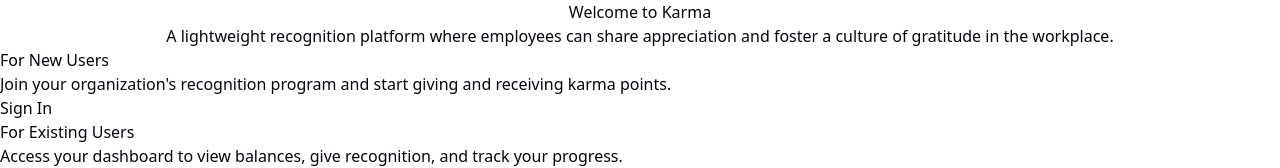
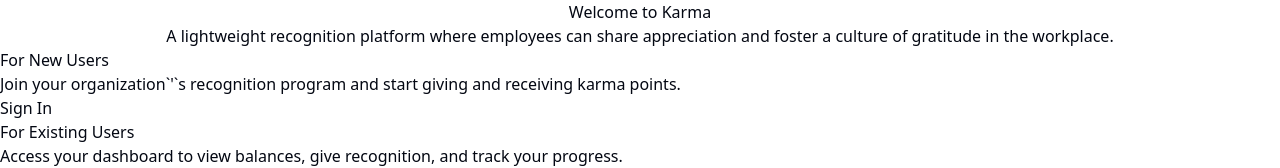
Before and after one commit to rohanshahdesign/karma, a Next.js app: page / in a window 1280 px wide. Shown: the top 168 px of the page. Built offline with nearby package versions, Linux system fonts and the light colour scheme.

Commit message:
Fixing apos issue

```diff
--- a/src/app/page.tsx
+++ b/src/app/page.tsx
@@ -1,4 +1,4 @@
-import Link from "next/link";
+import Link from 'next/link';
 
 export default function Home() {
   return (
@@ -9,8 +9,8 @@ export default function Home() {
             Welcome to Karma
           </h1>
           <p className="text-xl text-gray-600 mb-8 max-w-2xl mx-auto">
-            A lightweight recognition platform where employees can share appreciation
-            and foster a culture of gratitude in the workplace.
+            A lightweight recognition platform where employees can share
+            appreciation and foster a culture of gratitude in the workplace.
           </p>
         </div>
 
@@ -20,7 +20,8 @@ export default function Home() {
               For New Users
             </h2>
             <p className="text-gray-600 mb-6">
-              Join your organization's recognition program and start giving and receiving karma points.
+              Join your organization`&apos;`s recognition program and start
+              giving and receiving karma points.
             </p>
             <Link
               href="/login"
@@ -35,7 +36,8 @@ export default function Home() {
               For Existing Users
             </h2>
             <p className="text-gray-600 mb-6">
-              Access your dashboard to view balances, give recognition, and track your progress.
+              Access your dashboard to view balances, give recognition, and
+              track your progress.
             </p>
             <Link
               href="/home"
@@ -48,7 +50,8 @@ export default function Home() {
 
         <div className="text-center">
           <p className="text-gray-500">
-            This is a development preview. Full authentication and features coming soon.
+            This is a development preview. Full authentication and features
+            coming soon.
           </p>
         </div>
       </div>
```
